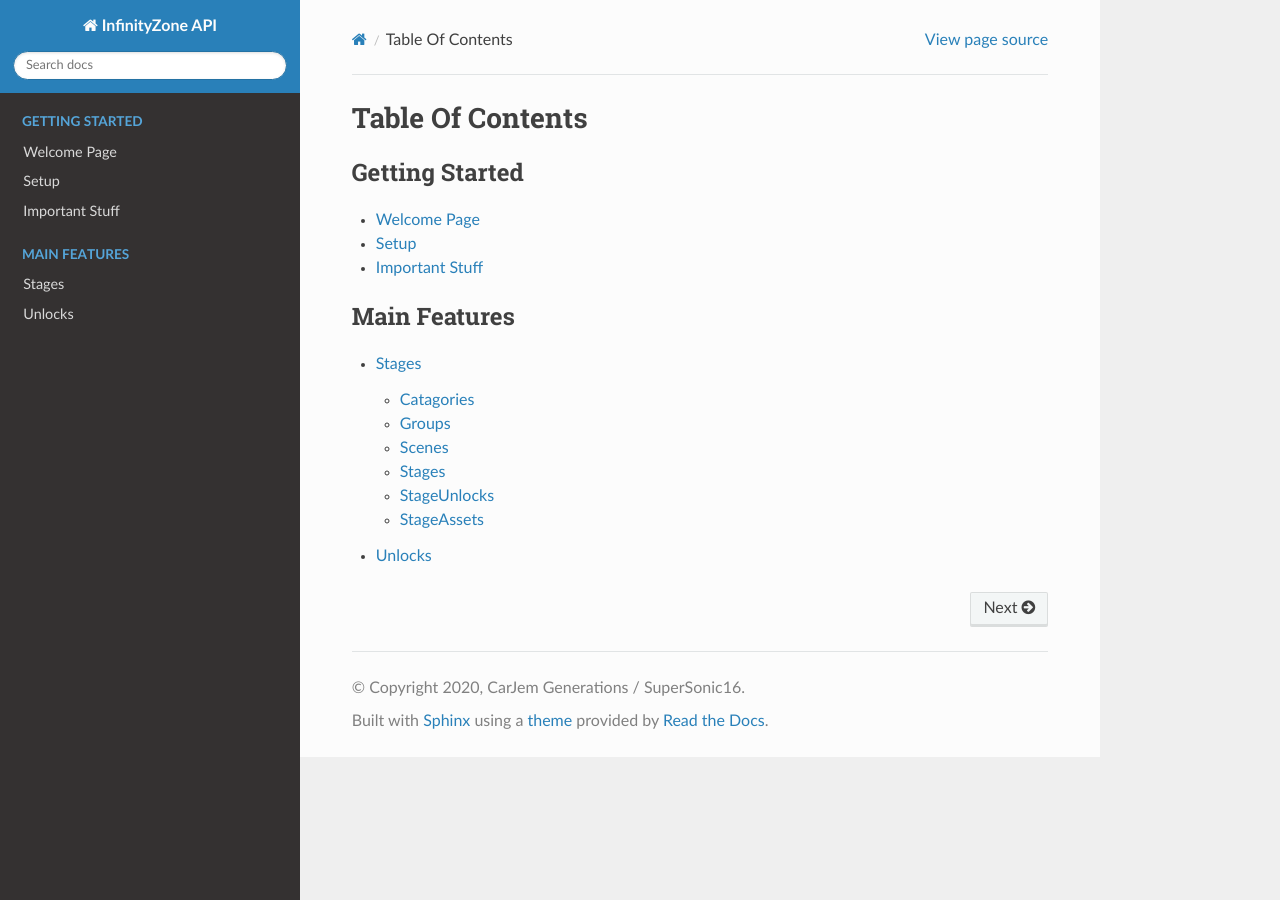
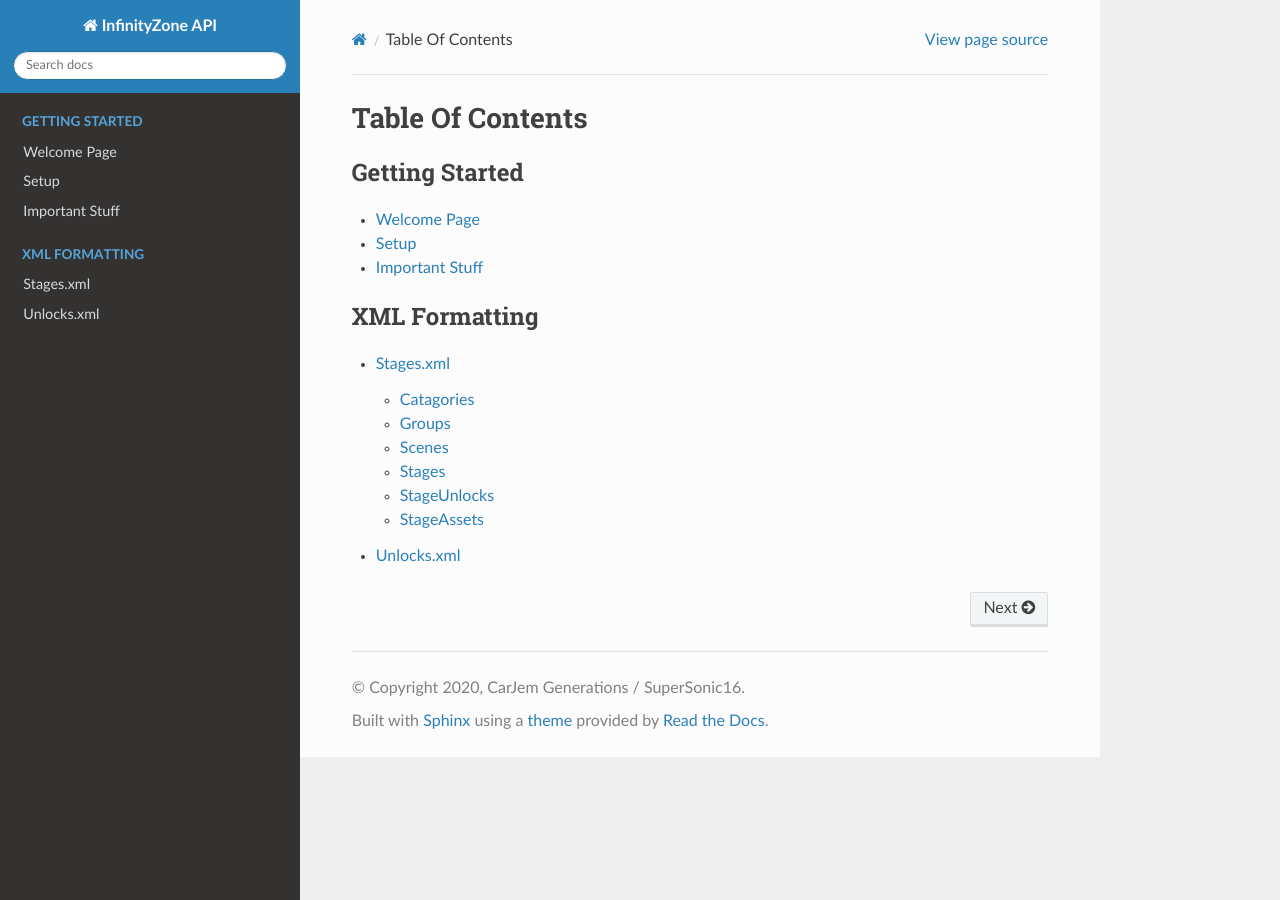
Before and after one commit to CarJem/InfinityZoneDocs, a Sphinx documentation site: the page built from docs/contents.rst, in a window 1280 px wide. Built offline with Sphinx 7.4.7 and the Read the Docs theme 2.0.0, drawn with Linux system fonts in a browser that asks for light colours.

Commit message:
Cleanup And Fixes

```diff
--- a/docs/Configuration/Stages.rst
+++ b/docs/Configuration/Stages.rst
@@ -1,4 +1,4 @@
-Stages
+Stages.xml
 =========================================
 
 **TODO**
--- a/docs/Configuration/Unlocks.rst
+++ b/docs/Configuration/Unlocks.rst
@@ -1,2 +1,4 @@
-Unlocks
+Unlocks.xml
 =========================================
+
+**TODO**
--- /dev/null
+++ b/docs/Index.rst
@@ -0,0 +1,6 @@
+Welcome Page
+=========================================
+
+Welcome to the Landing Page!
+
+Notice: This is a VERY Early WIP, but that doesn’t mean there isn’t useful stuff here, use the outline to navigate, the only sections will real content atm is the Entity Knowledge Base.
--- a/docs/Introduction/Important.rst
+++ b/docs/Introduction/Important.rst
@@ -1,7 +1,7 @@
 Important Stuff
 =========================================
 
-* You **MUST** save **ALL** InfinityZone XML files with Unix Line Endings (LF)
-  (This is a Limitation of TinyXML2)
+* | You **MUST** save **ALL** InfinityZone XML files with Unix Line Endings (LF)
+  | (This is a Limitation of TinyXML2)
 
 * IZ_NSZ **CAN NOT** be used as a stage folder, this is reserved for the internals of InfinityZone
--- a/docs/contents.rst
+++ b/docs/contents.rst
@@ -6,14 +6,14 @@ Table Of Contents
    :glob:
    :caption: Getting Started
 
-   index
+   Index
    Introduction/Setup
    Introduction/Important
 
 .. toctree::
    :maxdepth: 2
    :glob:
-   :caption: Main Features
+   :caption: XML Formatting
 
    Configuration/Stages
    Configuration/Unlocks
```
Also changed, not shown: other parts of docs/Configuration/Stages.rst (+2 -0 lines), 1 other file.
